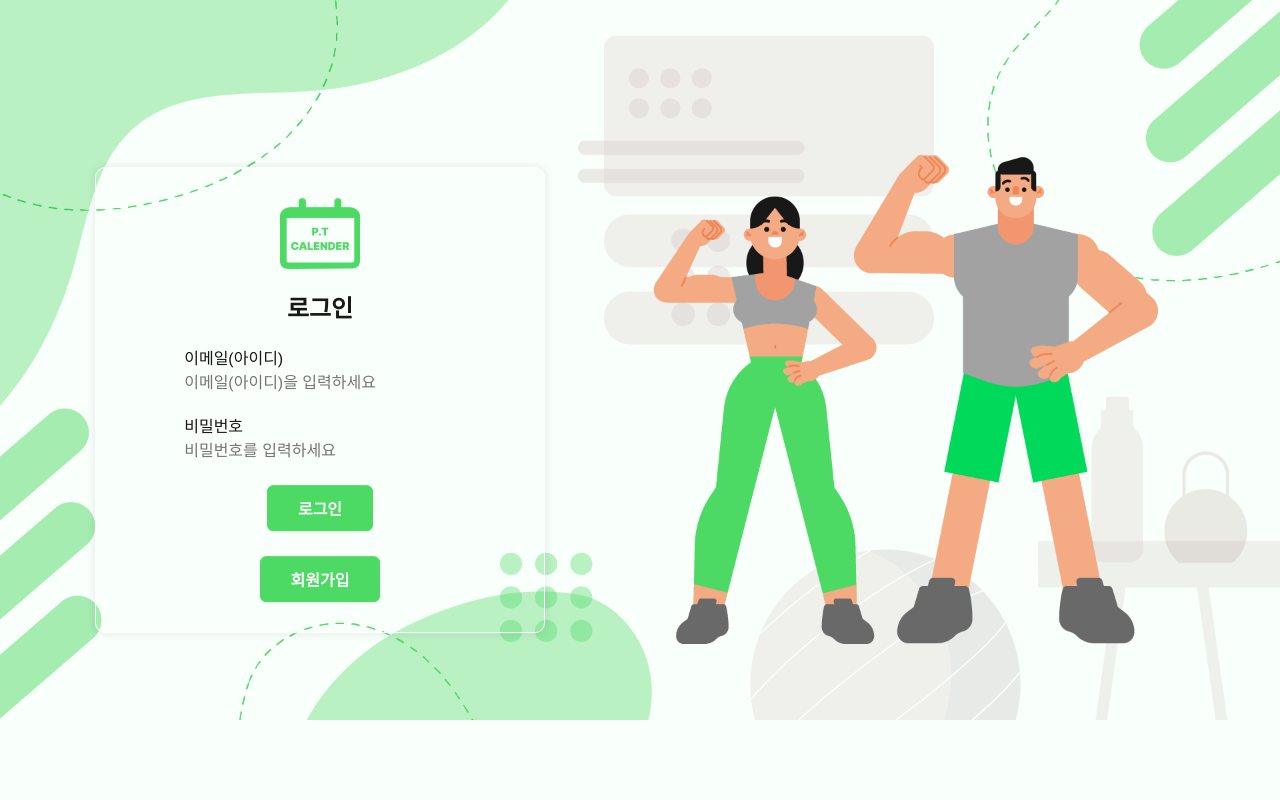
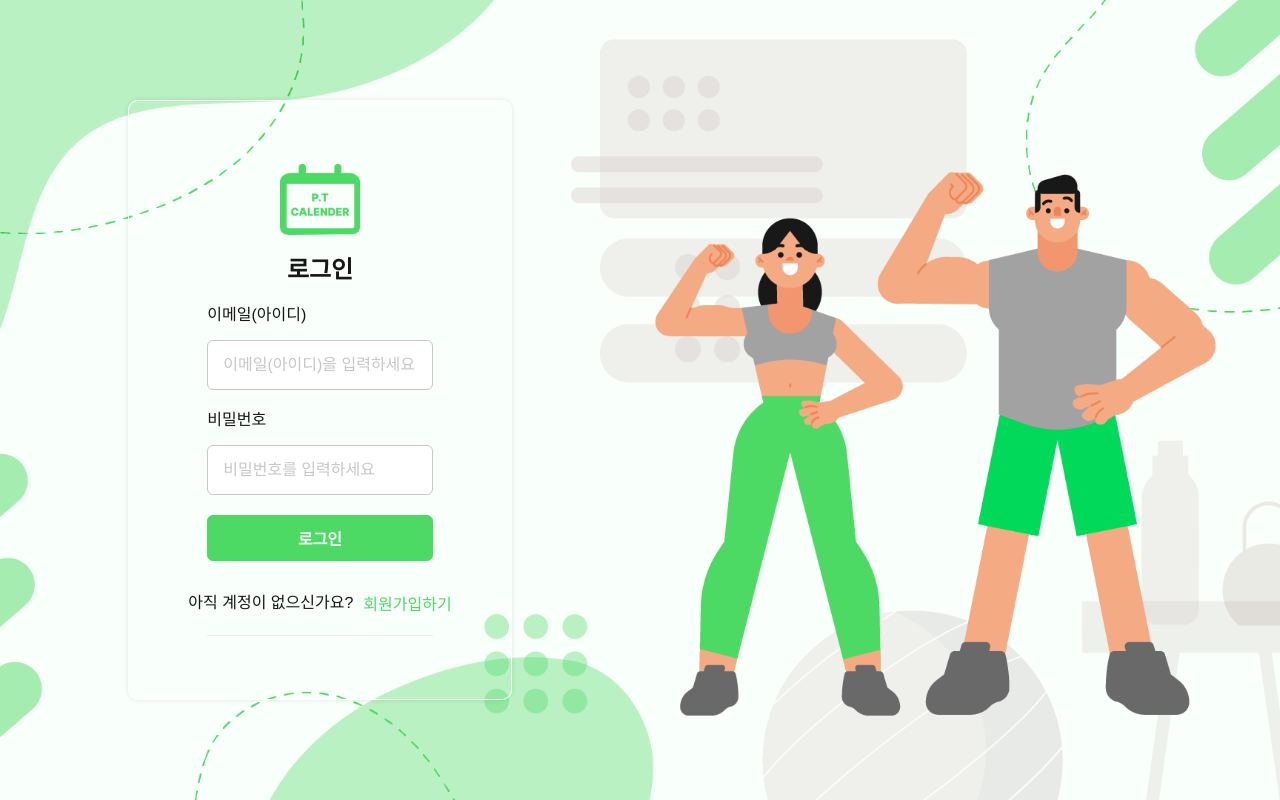
Before and after one commit to YuHyeonWook/health, a React (Vite) app: page / in a window 1280 px wide. Built offline with nearby package versions, Linux system fonts and the light colour scheme; no server answers; a web font is replaced by a local one.

Commit message:
refactor: 로그인, 회원가입 컴포넌트 input태그 forminput컴포넌트로 수정함

```diff
--- a/src/components/FormInput.tsx
+++ b/src/components/FormInput.tsx
@@ -4,13 +4,14 @@ import styled from 'styled-components';
 interface InputProps {
   type: 'text' | 'number' | 'email' | 'password' | 'date';
   value: string | number;
-  label: string;
+  label?: string;
   name?: string;
   placeholder?: string;
   error?: boolean;
   errorMessage?: string;
   disabled?: boolean;
   onChange?: (e: ChangeEvent<HTMLInputElement>) => void;
+  required?: boolean;
 }
 
 const FormInput: FC<InputProps> = ({
@@ -23,9 +24,10 @@ const FormInput: FC<InputProps> = ({
   disabled,
   errorMessage,
   onChange,
+  required,
 }) => {
   return (
-    <InputBox>
+    <>
       <LabelStyled htmlFor={name}>{label}</LabelStyled>
       <InputStyled
         type={type}
@@ -35,15 +37,12 @@ const FormInput: FC<InputProps> = ({
         placeholder={placeholder}
         onChange={onChange}
         disabled={disabled}
+        required={required}
       />
       {error && <ErrorText>{errorMessage}</ErrorText>}
-    </InputBox>
+    </>
   );
 };
-
-const InputBox = styled.div`
-  margin-bottom: 4rem;
-`;
 
 const LabelStyled = styled.label`
   display: block;
--- a/src/pages/SignIn.tsx
+++ b/src/pages/SignIn.tsx
@@ -4,15 +4,18 @@ import { auth, db } from '@/firebase';
 import { useNavigate } from 'react-router-dom';
 import { FirebaseError } from 'firebase/app';
 import bgLogin from '@/assets/images/bg-login.png';
-import { BgLoginImg, LogoImg, SignForm, SignSection, SignLabel } from '@/styles/commonSignStyle';
+import { BgLoginImg, LogoImg, SignForm, SignSection, SignLabel, BorderBox } from '@/styles/commonSignStyle';
 import logo from '@/assets/images/logo.png';
 import Button from '@/components/Button';
 import { ref, set } from 'firebase/database';
+import FormInput from '@/components/FormInput';
+import styled from 'styled-components';
 
 const SignIn = () => {
-  const [email, setEmail] = useState('');
-  const [password, setPassword] = useState('');
-  const [error, setError] = useState('');
+  const [email, setEmail] = useState<string>('');
+  const [password, setPassword] = useState<string>('');
+  const [error, setError] = useState<string>('');
+  const [passwordError, setPasswordError] = useState<string>('');
 
   const navigate = useNavigate();
 
@@ -26,6 +29,11 @@ const SignIn = () => {
 
     if (!email || !password) {
       setError('이메일과 비밀번호를 모두 입력하세요.');
+      return;
+    }
+
+    if (password.length < 8) {
+      setPasswordError('비밀번호를 8자 이상 입력해주세요.');
       return;
     }
 
@@ -44,21 +52,21 @@ const SignIn = () => {
     } catch (error) {
       if (error instanceof FirebaseError) {
         switch (error.code) {
+          case 'auth/invalid-email':
+            setError('이메일 형식이 틀립니다.');
+            break;
           case 'auth/user-not-found':
-            setError('존재하지 않는 사용자입니다.');
+            setError('회원가입이 되어있지 않은 사용자입니다.');
             break;
           case 'auth/wrong-password':
             setError('비밀번호가 올바르지 않습니다.');
             break;
-          case 'auth/invalid-email':
-            setError('유효하지 않은 이메일 주소입니다.');
+          case 'auth/invalid-credential':
+            setError('이메일 또는 비밀번호가 잘못되었습니다.');
             break;
           default:
-            setError('로그인에 실패하였습니다. 다시 시도해주세요.');
             break;
         }
-      } else {
-        setError('알 수 없는 오류가 발생했습니다.');
       }
     }
   };
@@ -87,29 +95,38 @@ const SignIn = () => {
           <h2>로그인</h2>
           <SignLabel htmlFor="email">
             이메일(아이디)
-            <input
+            <FormInput
               type="email"
               placeholder="이메일(아이디)을 입력하세요"
               value={email}
               onChange={(e) => setEmail(e.target.value)}
-              required
+              required={true}
             />
           </SignLabel>
           <SignLabel htmlFor="password">
             비밀번호
-            <input
+            <FormInput
               type="password"
               placeholder="비밀번호를 입력하세요"
               value={password}
-              onChange={(e) => setPassword(e.target.value)}
-              required
+              onChange={(e) => {
+                setPassword(e.target.value);
+                setPasswordError('');
+              }}
+              required={true}
             />
           </SignLabel>
-          <Button type="submit">로그인</Button>
-          <Button type="button" onClick={routeChange}>
-            회원가입
-          </Button>
+
+          <ButtonCompoent type="submit">로그인</ButtonCompoent>
+          {passwordError && <p>{passwordError}</p>}
           {error && <p>{error}</p>}
+          <SignUpQuestionBox>
+            <span>아직 계정이 없으신가요? </span>
+            <SignUpBtn type="button" onClick={routeChange}>
+              회원가입하기
+            </SignUpBtn>
+          </SignUpQuestionBox>
+          <BorderBox />
         </SignSection>
       </SignForm>
     </>
@@ -117,3 +134,19 @@ const SignIn = () => {
 };
 
 export default SignIn;
+
+const ButtonCompoent = styled(Button)`
+  width: 70%;
+`;
+
+const SignUpQuestionBox = styled.div`
+  display: flex;
+  justify-content: center;
+  align-items: center;
+  gap: 1rem;
+  margin-top: 1rem;
+`;
+
+const SignUpBtn = styled.button`
+  color: var(--color-primary);
+`;
--- a/src/pages/SignUp.tsx
+++ b/src/pages/SignUp.tsx
@@ -4,9 +4,12 @@ import { auth, db } from '@/firebase';
 import { useNavigate } from 'react-router-dom';
 import bgLogin from '@/assets/images/bg-login.png';
 import logo from '@/assets/images/logo.png';
-import { BgLoginImg, LogoImg, SignForm, SignSection, SignLabel } from '@/styles/commonSignStyle';
+import { BgLoginImg, LogoImg, SignForm, SignSection, SignLabel, BorderBox } from '@/styles/commonSignStyle';
 import Button from '@/components/Button';
 import { ref, set } from 'firebase/database';
+import FormInput from '@/components/FormInput';
+import { MdKeyboardBackspace } from 'react-icons/md';
+import styled from 'styled-components';
 
 const SignUp = () => {
   const navigate = useNavigate();
@@ -62,16 +65,21 @@ const SignUp = () => {
     return () => unsubscribe();
   }, []);
 
+  const handleBack = () => {
+    navigate(-1);
+  };
+
   return (
     <>
       <BgLoginImg src={bgLogin} alt="회원가입 화면 이미지" />
       <SignForm onSubmit={handleSignUp}>
         <SignSection>
+          <BackIcon onClick={handleBack} />
           <LogoImg src={logo} alt="로고 이미지" />
           <h2>회원가입</h2>
           <SignLabel htmlFor="email">
             이메일(아이디)
-            <input
+            <FormInput
               type="email"
               placeholder="이메일(아이디)을 입력하세요"
               value={email}
@@ -85,7 +93,7 @@ const SignUp = () => {
           {error && <p>{error}</p>}
           <SignLabel htmlFor="password">
             비밀번호
-            <input
+            <FormInput
               type="password"
               placeholder="비밀번호를 입력하세요"
               value={password}
@@ -96,10 +104,9 @@ const SignUp = () => {
               required
             />
           </SignLabel>
-          {passwordError && <p>{passwordError}</p>}
           <SignLabel htmlFor="password">
             비밀번호 확인
-            <input
+            <FormInput
               type="password"
               placeholder="비밀번호를 입력하세요"
               value={confirmPassword}
@@ -111,7 +118,7 @@ const SignUp = () => {
             />
           </SignLabel>
           {passwordError && <p>{passwordError}</p>}
-
+          <BorderBox />
           <Button type="submit">회원가입</Button>
         </SignSection>
       </SignForm>
@@ -120,3 +127,11 @@ const SignUp = () => {
 };
 
 export default SignUp;
+
+const BackIcon = styled(MdKeyboardBackspace)`
+  position: absolute;
+  top: 2%;
+  right: 63%;
+  font-size: 2rem;
+  cursor: pointer;
+`;
--- a/src/styles/commonSignStyle.ts
+++ b/src/styles/commonSignStyle.ts
@@ -1,6 +1,7 @@
 import styled from 'styled-components';
 
 export const SignForm = styled.form`
+  position: relative;
   display: flex;
   position: absolute;
   top: 50%;
@@ -19,17 +20,23 @@ export const SignSection = styled.section`
   flex-direction: column;
   align-items: center;
   justify-content: center;
-  gap: 2.5rem;
+  gap: 2rem;
   border: 1px solid var(--color-white);
   padding: 3rem;
   border-radius: 1rem;
-  box-shadow: 0 0 10px 0 rgba(0, 0, 0, 0.1);
-  width: 45rem;
-  height: 80%;
+  box-shadow: 0 0 5px 0 rgba(0, 0, 0, 0.1);
+  width: 30%;
+  height: 60rem;
 `;
 
 export const BgLoginImg = styled.img`
-  position: relative;
+  position: absolute;
+  top: 0;
+  left: 0;
+  width: 100%;
+  height: 100%;
+  object-fit: cover;
+  z-index: -1;
 `;
 
 export const LogoImg = styled.img`
@@ -39,6 +46,13 @@ export const LogoImg = styled.img`
 export const SignLabel = styled.label`
   display: flex;
   flex-direction: column;
-  gap: 0.5rem;
+  gap: 0.25rem;
   width: 70%;
 `;
+
+export const BorderBox = styled.div`
+  background: #ededf4;
+  border: none;
+  height: 1px;
+  width: 70%;
+`;
```
